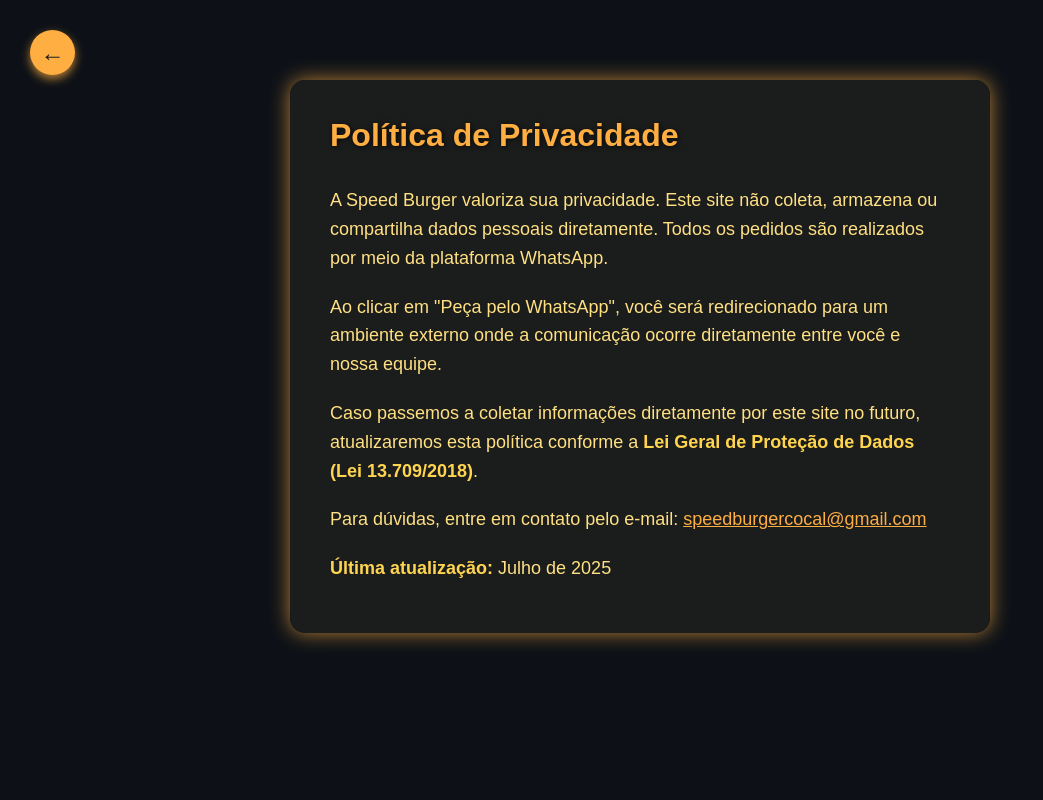
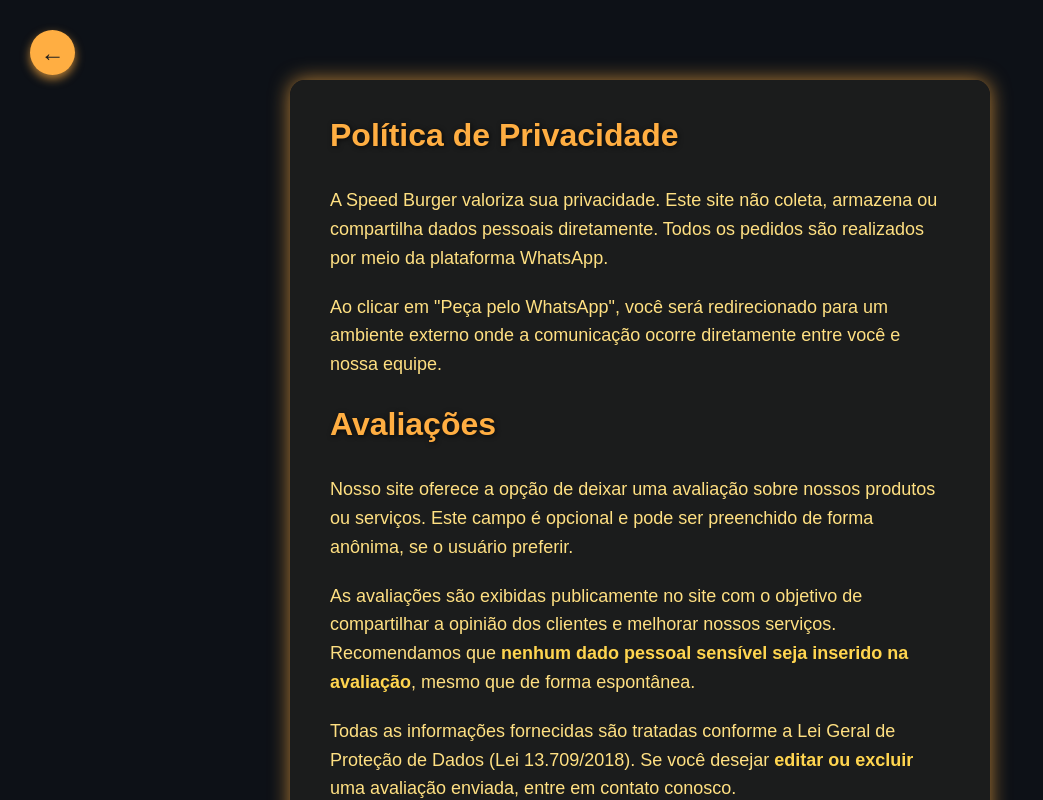
Before and after one commit to VGOI822/speedburger, a Next.js app: page /politica-de-privacidade in a window 1280 px wide. Shown: the whole page, without its empty margins (0-1043 px from the left). Built offline with nearby package versions, Linux system fonts and the light colour scheme.

Commit message:
politica de privacidades atualizada

```diff
--- a/components/ListaAvaliacoes.js
+++ b/components/ListaAvaliacoes.js
@@ -4,10 +4,10 @@ export default function ListaAvaliacoes({ opinioes }) {
   return (
     <div className={styles.extraContent}>
       <h2>Avaliações</h2>
-      {opinioes.map(({ id, nome, avaliado, mensagem }) => (
+      {opinioes.map(({ id, nome, sobrenome, avaliado, mensagem }) => (
         <div key={id} className={styles.opiniao}>
           <div className={styles.opiniaoHeader}>
-            <strong>{nome}</strong>
+            <strong>{nome} {sobrenome}</strong>
             <div className={styles.stars}>
               {'★'.repeat(avaliado)}{'☆'.repeat(5 - avaliado)}
             </div>
--- a/pages/politica-de-privacidade.js
+++ b/pages/politica-de-privacidade.js
@@ -1,6 +1,5 @@
 import { useRouter } from 'next/router';
-//import styles from '../styles/Home.module.css'; // mantém o background
-import politicaStyles from '../styles/PoliticaDePrivacidade.module.css'; // novo css para o conteúdo
+import politicaStyles from '../styles/PoliticaDePrivacidade.module.css';
 
 export default function PoliticaDePrivacidade() {
   const router = useRouter();
@@ -25,6 +24,11 @@ export default function PoliticaDePrivacidade() {
           Ao clicar em "Peça pelo WhatsApp", você será redirecionado para um ambiente externo onde a comunicação ocorre
           diretamente entre você e nossa equipe.
         </p>
+        <h1 className={politicaStyles.title}>Avaliações</h1>
+        <p>Nosso site oferece a opção de deixar uma avaliação sobre nossos produtos ou serviços. Este campo é opcional e pode ser preenchido de forma anônima, se o usuário preferir.</p>
+        <p>As avaliações são exibidas publicamente no site com o objetivo de compartilhar a opinião dos clientes e melhorar nossos serviços. Recomendamos que <strong>nenhum dado pessoal sensível seja inserido na avaliação</strong>, mesmo que de forma espontânea.</p>
+        <p>Todas as informações fornecidas são tratadas conforme a Lei Geral de Proteção de Dados (Lei 13.709/2018). Se você desejar <strong>editar ou excluir</strong> uma avaliação enviada, entre em contato conosco.</p>
+        <h1 className={politicaStyles.title}>Atualizações</h1>
         <p>
           Caso passemos a coletar informações diretamente por este site no futuro, atualizaremos esta política conforme a{' '}
           <strong>Lei Geral de Proteção de Dados (Lei 13.709/2018)</strong>.
```
